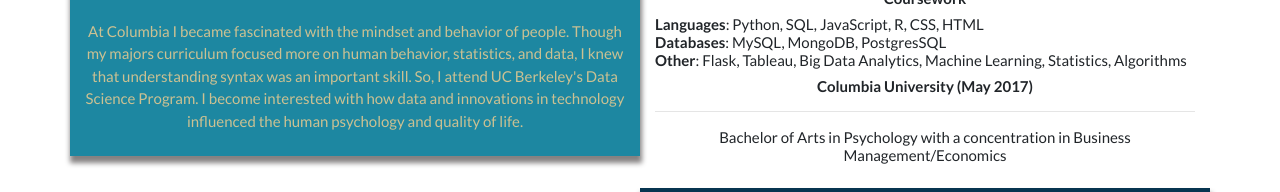
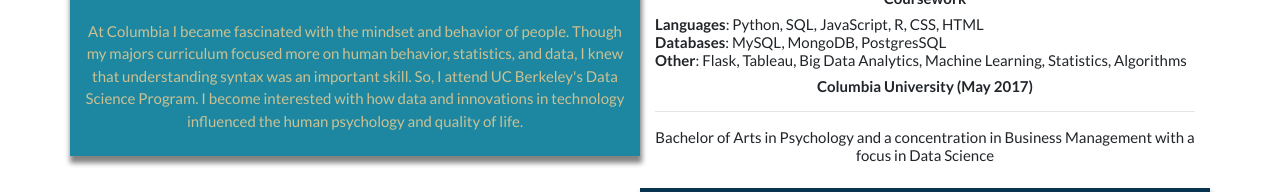
Before and after one commit to CodeNameKND14/CodeNameKND14.github.io, a plain HTML site: page index.html in a window 1280 px wide. Shown: the part 1940-2132 px from the top of the page. Drawn offline with nearby package versions, Linux system fonts and the light colour scheme; grey boxes are pictures that could not be loaded.

Commit message:
Update index.html

```diff
--- a/index.html
+++ b/index.html
@@ -236,7 +236,7 @@
           </h6>
           <h6 class="text-center"><strong>Columbia University (May 2017)</strong></h6>
           <hr>
-          <h6 class="text-center">Bachelor of Arts in Psychology with a concentration in Business Management/Economics</h6>
+          <h6 class="text-center">Bachelor of Arts in Psychology and a concentration in Business Management with a focus in Data Science</h6>
         </div>
         <div data-aos="fade-right" data-aos-duration="500" data-aos-easing="ease-in-sine" class="col-lg-6 col-md-6 col-sm-6">
           <br>
```
